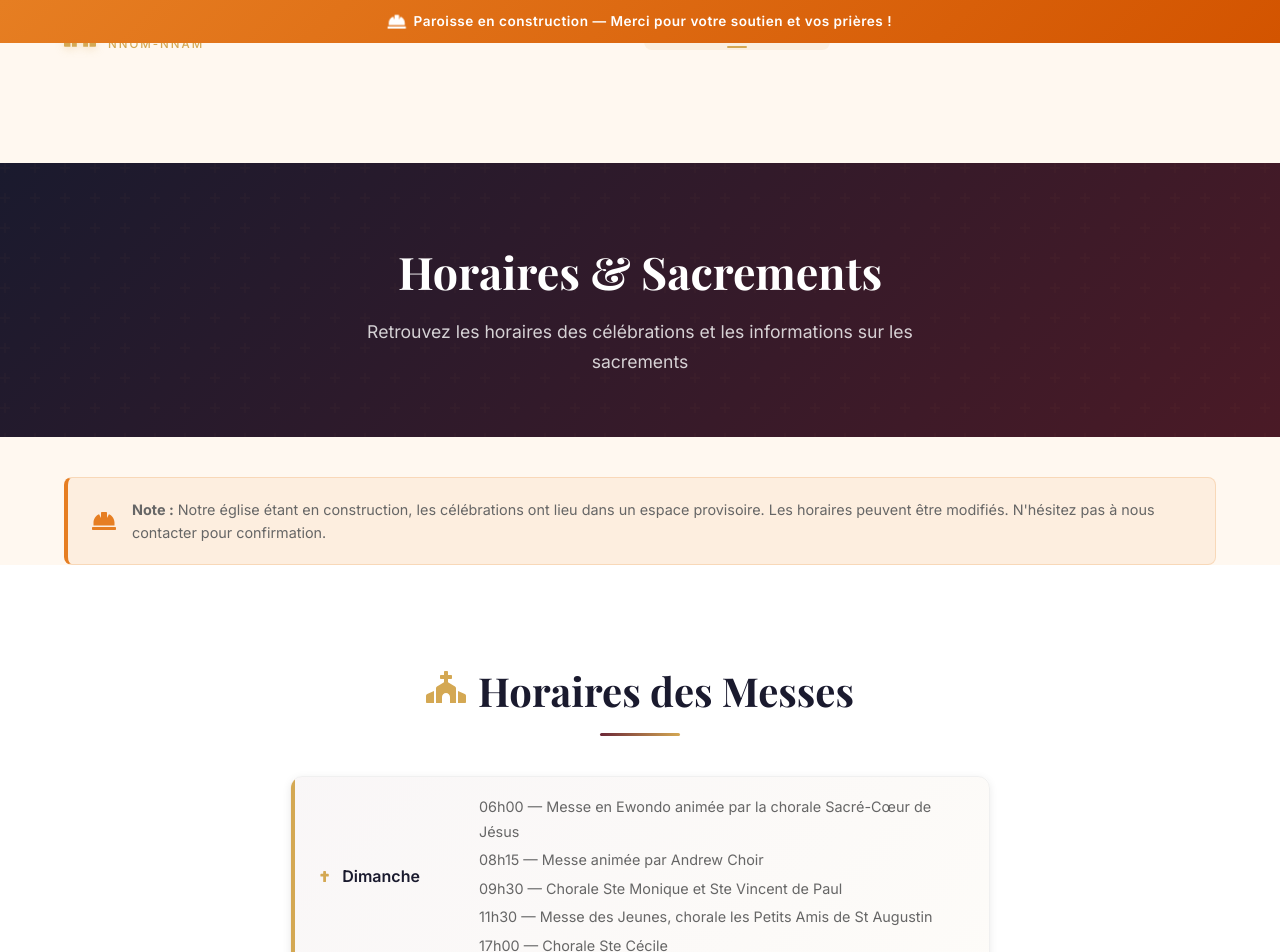
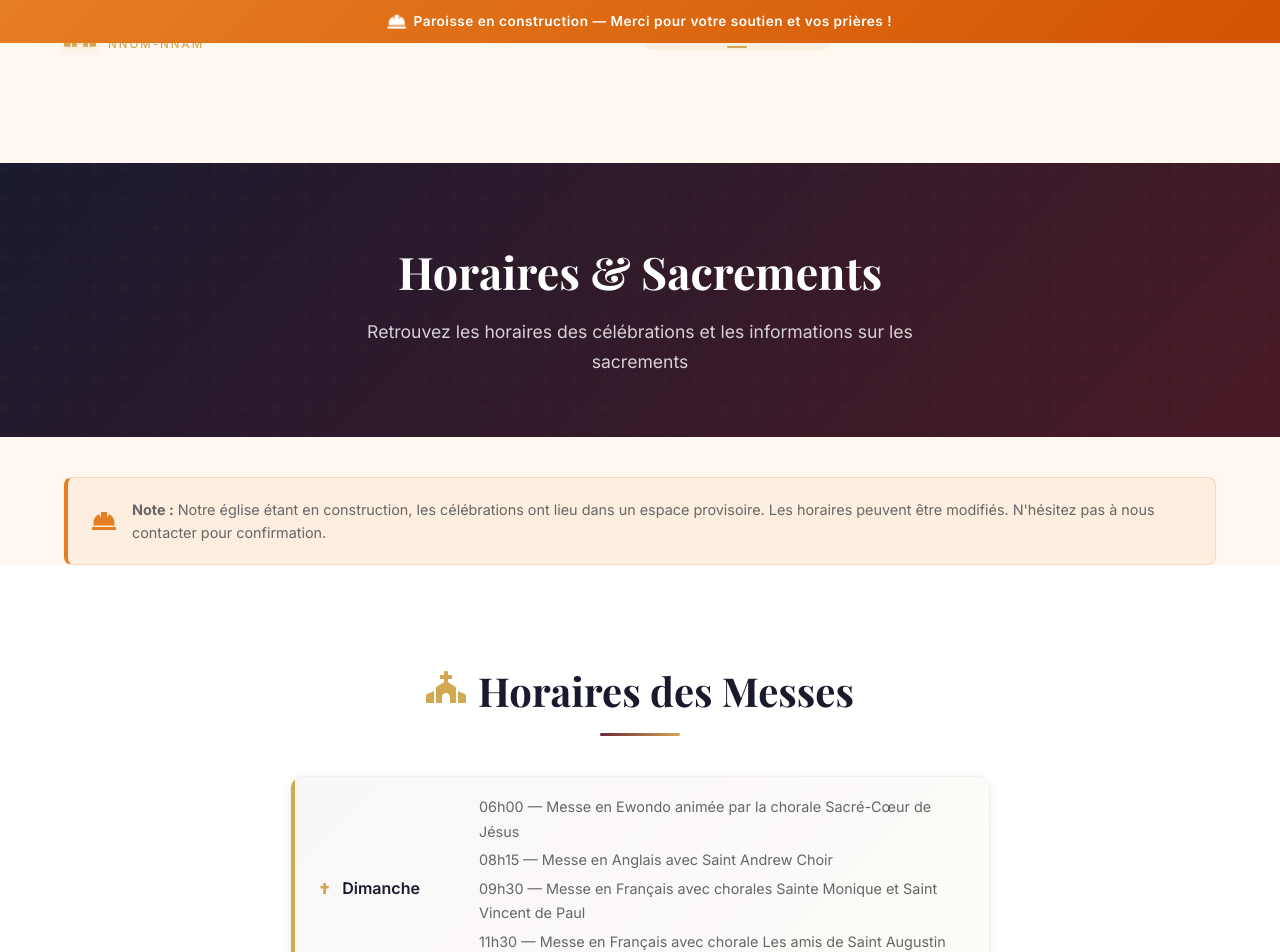
Before and after one commit to LIONELNOMO/site-st-augustin_Nnom_Nam, a React (Vite) app: page /#/horaires in a window 1280 px wide. Shown: the top 952 px of the page. Built offline with nearby package versions, Linux system fonts and the light colour scheme; a web font is replaced by a local one.

Commit message:
le modifications sur les pages

```diff
--- a/src/pages/Horaires.jsx
+++ b/src/pages/Horaires.jsx
@@ -16,17 +16,17 @@ const massSchedule = [
         day: 'Dimanche',
         times: [
             '06h00 — Messe en Ewondo animée par la chorale Sacré-Cœur de Jésus',
-            '08h15 — Messe animée par Andrew Choir',
-            '09h30 — Chorale Ste Monique et Ste Vincent de Paul',
-            '11h30 — Messe des Jeunes, chorale les Petits Amis de St Augustin',
-            '17h00 — Chorale Ste Cécile'
+            '08h15 — Messe en Anglais avec Saint Andrew Choir',
+            '09h30 — Messe en Français avec chorales Sainte Monique et Saint Vincent de Paul',
+            '11h30 — Messe en Français avec chorale Les amis de Saint Augustin',
+            '17h00 — Messe en Français avec chorale Sainte Cécile'
         ],
         highlight: true
     },
     { day: 'De lundi à vendredi', times: ['17h30 (messe du soir)'] },
     { day: 'De mardi à samedi', times: ['06h00 (messe matinale)'] },
     { day: 'Samedi', times: ['18h00 — Messe prédominicale'] },
-    { day: 'Jeudi', times: ['07h00 à 17h30 — Adoration à l\'Oratoire'] },
+    { day: 'Jeudi', times: ['07h00 à 17h30 — Adoration eucharistique à l\'Oratoire'] },
     { day: 'Tous les jours', times: ['Confessions tous les matins'] },
 ];
 
```
